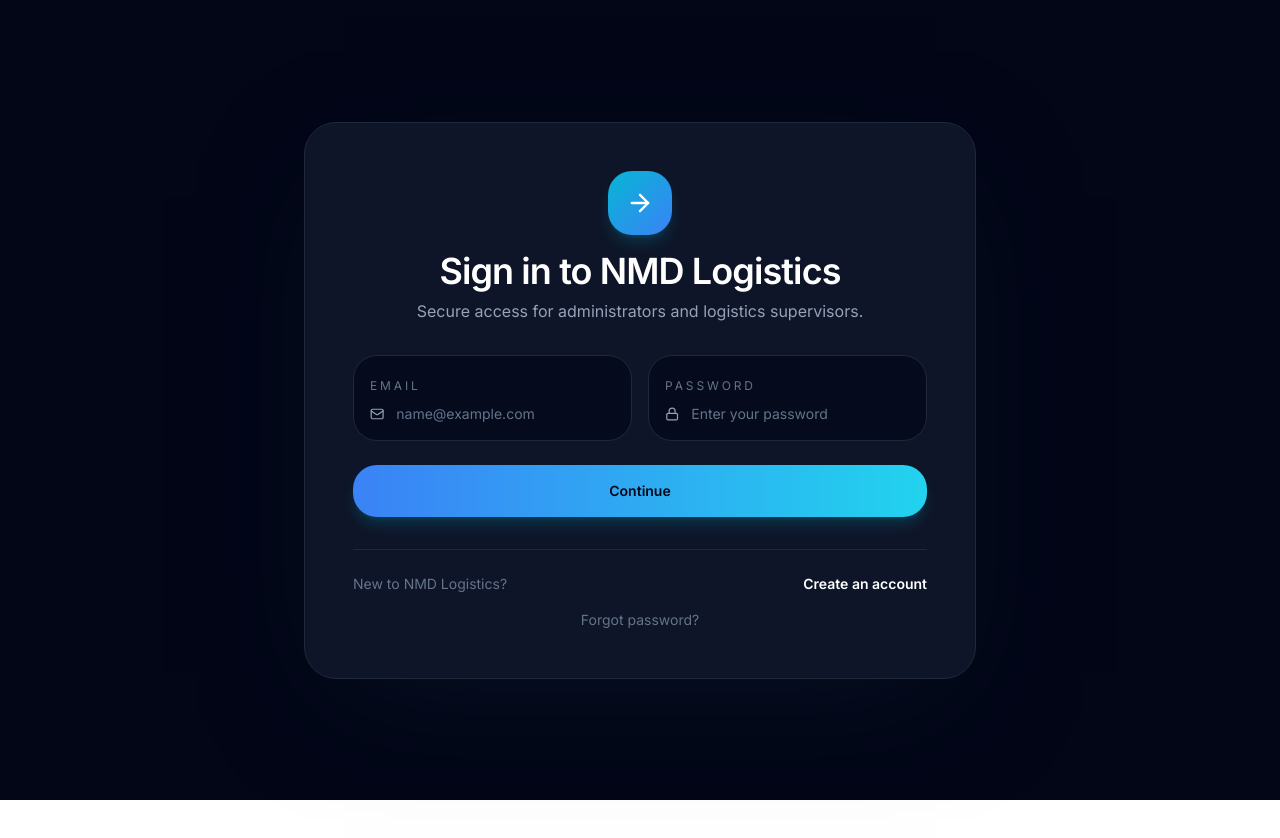
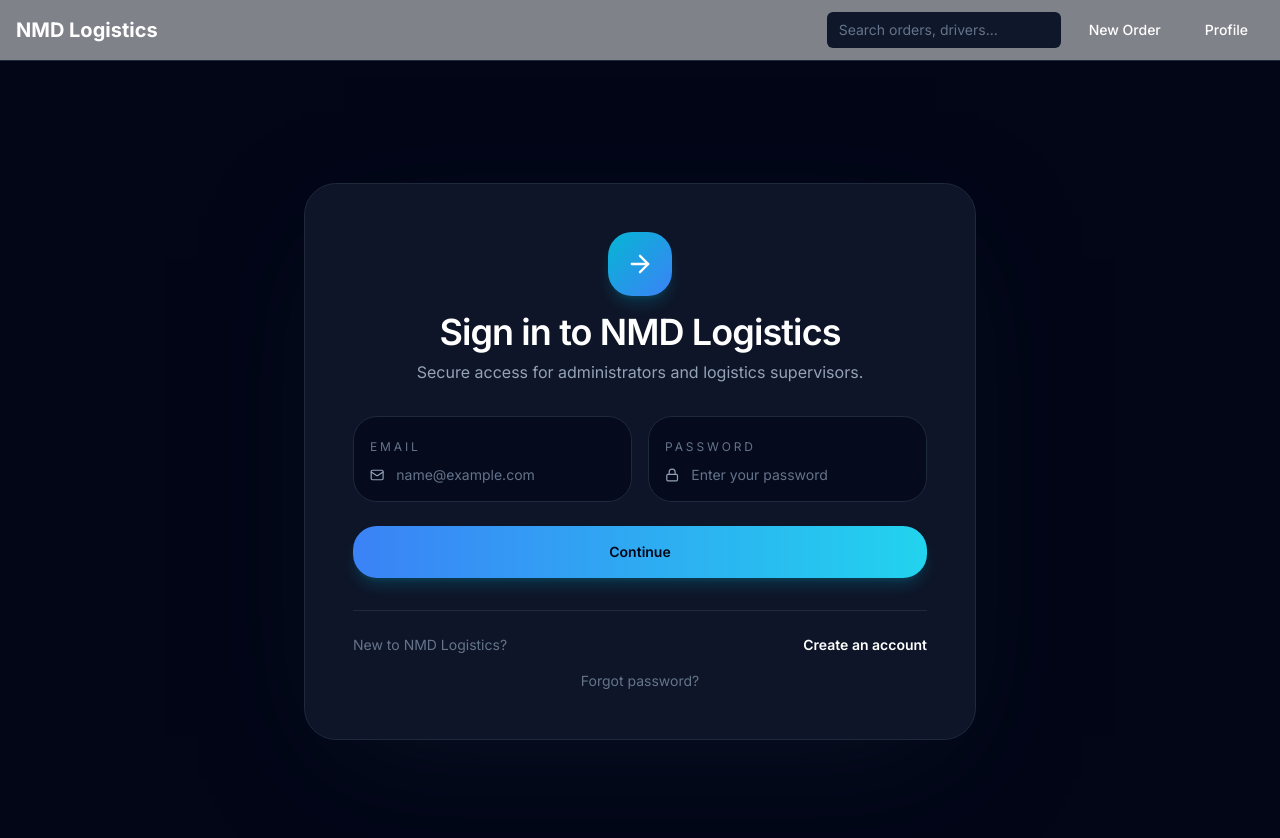
Before and after one commit to Harshal-Bsys27/NMD-Logistics, a Next.js app: page /auth/signin in a window 1280 px wide. Shown: the top 838 px of the page. Before the commit the page ends 800 px from the top, so only its background shows below. Built offline with nearby package versions, Linux system fonts and the light colour scheme; no server answers.

Commit message:
feat(ui): add shared UI components and top header
- Add Button, Input, Select, Card, Badge, Modal components
- Add Header/navbar with search and quick actions
- Wire Header into root layout

```diff
--- a/app/layout.tsx
+++ b/app/layout.tsx
@@ -1,6 +1,7 @@
 import type { Metadata } from 'next';
 import { Inter } from 'next/font/google';
 import './globals.css';
+import Header from '@/components/header/Header'
 
 const inter = Inter({ subsets: ['latin'] });
 
@@ -26,7 +27,10 @@ export default function RootLayout({
   return (
     <html lang="en" suppressHydrationWarning>
       <body className={inter.className}>
-        <div id="root">{children}</div>
+        <div id="root">
+          <Header />
+          <main className="min-h-[calc(100vh-64px)]">{children}</main>
+        </div>
       </body>
     </html>
   );
--- /dev/null
+++ b/components/header/Header.tsx
@@ -0,0 +1,28 @@
+import React from 'react'
+import Link from 'next/link'
+import Button from '@/components/ui/Button'
+
+export default function Header() {
+  return (
+    <header className="w-full border-b border-slate-800 bg-slate-950/50">
+      <div className="mx-auto flex max-w-7xl items-center justify-between gap-4 px-4 py-3">
+        <div className="flex items-center gap-3">
+          <Link href="/">
+            <span className="text-xl font-bold text-white">NMD Logistics</span>
+          </Link>
+        </div>
+
+        <div className="flex items-center gap-3">
+          <div className="hidden sm:block">
+            <input
+              placeholder="Search orders, drivers..."
+              className="rounded-md bg-slate-900 px-3 py-2 text-sm text-white placeholder-slate-500"
+            />
+          </div>
+          <Button variant="ghost">New Order</Button>
+          <Button variant="ghost">Profile</Button>
+        </div>
+      </div>
+    </header>
+  )
+}
--- /dev/null
+++ b/components/ui/Badge.tsx
@@ -0,0 +1,22 @@
+import React from 'react'
+
+type BadgeProps = {
+  children: React.ReactNode
+  variant?: 'default' | 'success' | 'warning' | 'danger'
+  className?: string
+}
+
+export default function Badge({ children, variant = 'default', className = '' }: BadgeProps) {
+  const variants: Record<string, string> = {
+    default: 'bg-slate-800 text-white',
+    success: 'bg-green-600 text-white',
+    warning: 'bg-yellow-500 text-black',
+    danger: 'bg-red-600 text-white',
+  }
+
+  return (
+    <span className={`inline-flex items-center rounded-full px-2 py-1 text-xs font-medium ${variants[variant]} ${className}`}>
+      {children}
+    </span>
+  )
+}
--- /dev/null
+++ b/components/ui/Button.tsx
@@ -0,0 +1,20 @@
+import React from 'react'
+
+type ButtonProps = React.ButtonHTMLAttributes<HTMLButtonElement> & {
+  variant?: 'primary' | 'ghost' | 'danger'
+}
+
+export default function Button({ variant = 'primary', className = '', children, ...props }: ButtonProps) {
+  const base = 'inline-flex items-center justify-center rounded-md px-4 py-2 text-sm font-medium transition'
+  const variants: Record<string, string> = {
+    primary: 'bg-cyan-500 hover:bg-cyan-600 text-white',
+    ghost: 'bg-transparent hover:bg-slate-800 text-white',
+    danger: 'bg-red-600 hover:bg-red-700 text-white',
+  }
+
+  return (
+    <button className={`${base} ${variants[variant]} ${className}`} {...props}>
+      {children}
+    </button>
+  )
+}
--- /dev/null
+++ b/components/ui/Card.tsx
@@ -0,0 +1,11 @@
+import React from 'react'
+
+type CardProps = React.HTMLAttributes<HTMLDivElement>
+
+export default function Card({ className = '', children, ...props }: CardProps) {
+  return (
+    <div className={`rounded-lg bg-slate-900/60 border border-slate-800 p-4 ${className}`} {...props}>
+      {children}
+    </div>
+  )
+}
--- /dev/null
+++ b/components/ui/Input.tsx
@@ -0,0 +1,12 @@
+import React from 'react'
+
+type InputProps = React.InputHTMLAttributes<HTMLInputElement>
+
+export default function Input(props: InputProps) {
+  return (
+    <input
+      {...props}
+      className={`mt-1 block w-full rounded-md border border-slate-700 bg-slate-900 px-3 py-2 text-sm text-white placeholder-slate-500 focus:outline-none focus:ring-2 focus:ring-cyan-500 ${props.className ?? ''}`}
+    />
+  )
+}
--- /dev/null
+++ b/components/ui/Modal.tsx
@@ -0,0 +1,22 @@
+import React from 'react'
+
+type ModalProps = {
+  open: boolean
+  onClose: () => void
+  title?: string
+  children?: React.ReactNode
+}
+
+export default function Modal({ open, onClose, title, children }: ModalProps) {
+  if (!open) return null
+
+  return (
+    <div className="fixed inset-0 z-50 flex items-center justify-center">
+      <div className="absolute inset-0 bg-black/60" onClick={onClose} />
+      <div className="relative z-10 w-full max-w-2xl rounded-lg bg-slate-900 border border-slate-800 p-6">
+        {title && <h3 className="mb-4 text-lg font-semibold">{title}</h3>}
+        <div>{children}</div>
+      </div>
+    </div>
+  )
+}
--- /dev/null
+++ b/components/ui/Select.tsx
@@ -0,0 +1,12 @@
+import React from 'react'
+
+type SelectProps = React.SelectHTMLAttributes<HTMLSelectElement>
+
+export default function Select(props: SelectProps) {
+  return (
+    <select
+      {...props}
+      className={`mt-1 block w-full rounded-md border border-slate-700 bg-slate-900 px-3 py-2 text-sm text-white placeholder-slate-500 focus:outline-none focus:ring-2 focus:ring-cyan-500 ${props.className ?? ''}`}
+    />
+  )
+}
```
